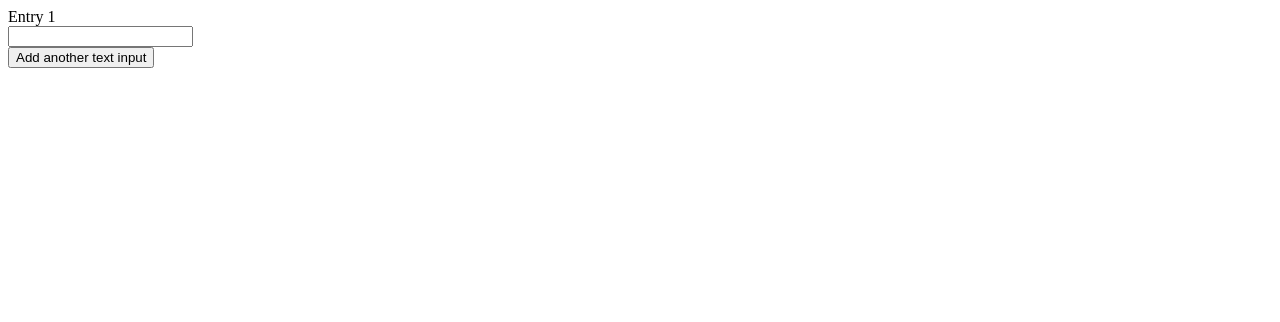
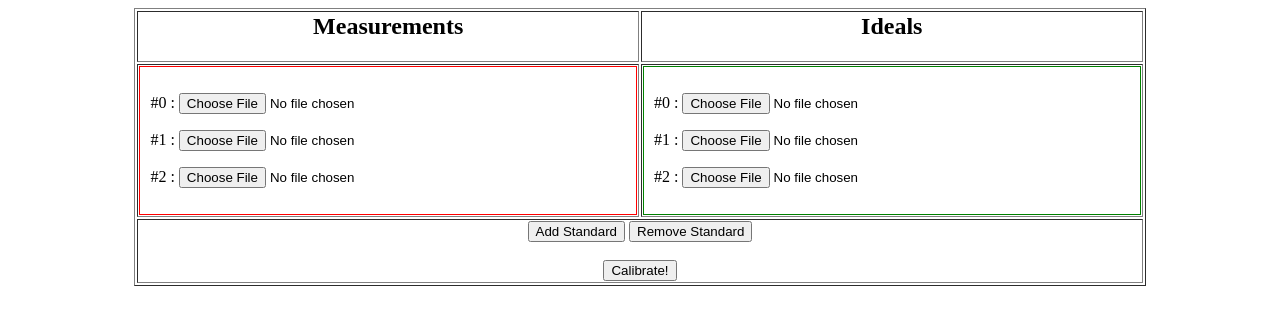
Before and after one commit to scikit-rf/web-apps, a plain HTML site: page calibration/index2.html in a window 1280 px wide. Drawn offline with Linux system fonts and the light colour scheme.

Commit message:
added the beginings of on online calibration app

```diff
--- a/calibration/index2.html
+++ b/calibration/index2.html
@@ -1,31 +1,99 @@
-<!doctype html>
+
 <html>
 <head>
 <link rel="shortcut icon" href="/favicon.ico" type="image/x-icon" />
 
-	<script type="text/javascipt">
-	    var counter = 1;
-		var limit = 3;
-	    function addInput(divName){
-		     if (counter == limit)  {
-			  alert("You have reached the limit of adding " + counter + " inputs");
+<script type="text/javascript">
+	var n_stds = 0
+	var min_n_stds = 3
+	var measured = new Array();
+	var ideals = new Array();
+	var ideals = new Array();
+	function Std(parentName, num){
+
+	this.num  = num
+	this.name = "std"+this.num
+	this.parent = document.getElementById(parentName)
+	this.div = document.createElement('div')
+	this.div.innerHTML = "<p>#"+this.num+" : <input type='file' name='"+this.name+"'/></p>"
+	this.parent.appendChild(this.div)
+
+
 	}
-		     else {
-			  var newdiv = document.createElement('div');
-			  newdiv.innerHTML = "Entry " + (counter + 1) + " <br><input type='text' name='myInputs[]'>";
-			  document.getElementById(divName).appendChild(newdiv);
-			  counter++;
+	function addStd(){
+		var measure = new Std('measured', n_stds)
+		var ideal = new Std('ideals', n_stds)
+		measured.push(measure)
+		ideals.push(ideal)
+		n_stds++;
+	}
+	function rmStd(parentName){
+		if (n_stds > min_n_stds){
+			var measure = measured[measured.length-1]
+			var ideal = ideals[ideals.length-1]
+			measure.parent.removeChild(measure.div)
+			ideal.parent.removeChild(ideal.div)
+			measured.pop()
+			ideals.pop()
+			n_stds--;
+		}
+		else{
+		alert('no')
 		}
 	}
 </script>
 
 </head>
 <body>
-	<form method="POST">
-	    <div id="dynamicInput">
-	    Entry 1<br><input type="text" name="myInputs[]">
+<form enctype="multipart/form-data"
+ method="post"
+ action="../cgi-bin/calibration.py">
+
+
+<center>
+<table border=1 width=80%>
+<tr>
+<td>
+<center>
+<h2>Measurements</h2>
+</center>
+</td>
+<td>
+<center>
+<h2>Ideals</h2>
+</center>
+</td>
+</tr>
+<tr>
+<td>
+
+<div id="measured"  style="border: 1px solid red; padding: 10px;">
+
+
+
+</td>
+<td>
+	<div id="ideals"  style="border: 1px solid green; padding: 10px;">
 </div>
-	    <input type="button" value="Add another text input" onClick="addInput('dynamicInput');">
+</td>
+</tr>
+<tr><td colspan = 2>
+	<center>
+<input type="button" value="Add Standard" onClick="addStd('measured');">
+<input type="button" value="Remove Standard" onClick="rmStd('measured');">
+<br><br>
+<input type="Submit" value="Calibrate!">
+</center>
+</td></tr>
+</table>
 </form>
+</center>
+
+<script type="text/javascript">
+	addStd('measured');
+	addStd('measured');
+	addStd('measured');
+</script>
+
 </body>
 </html>
```
Lines whose indentation alone changed are shown as unchanged.
